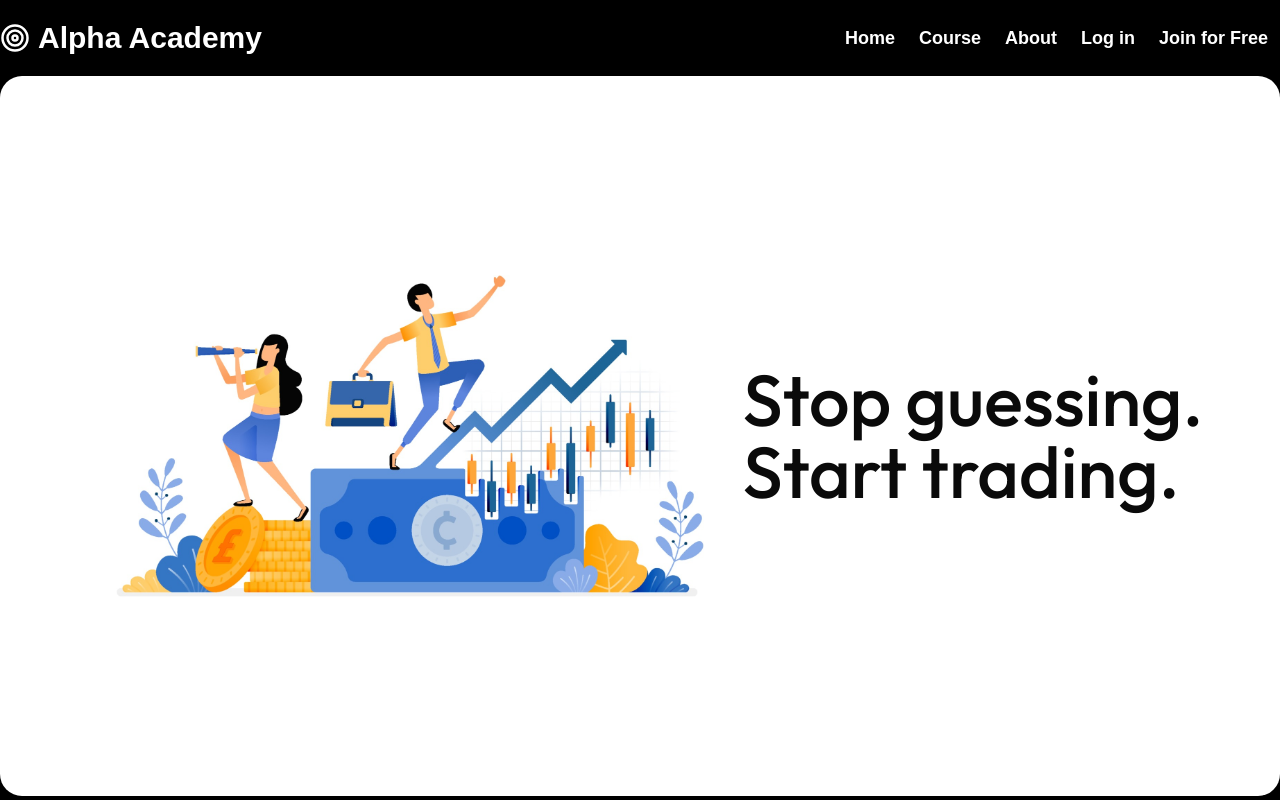
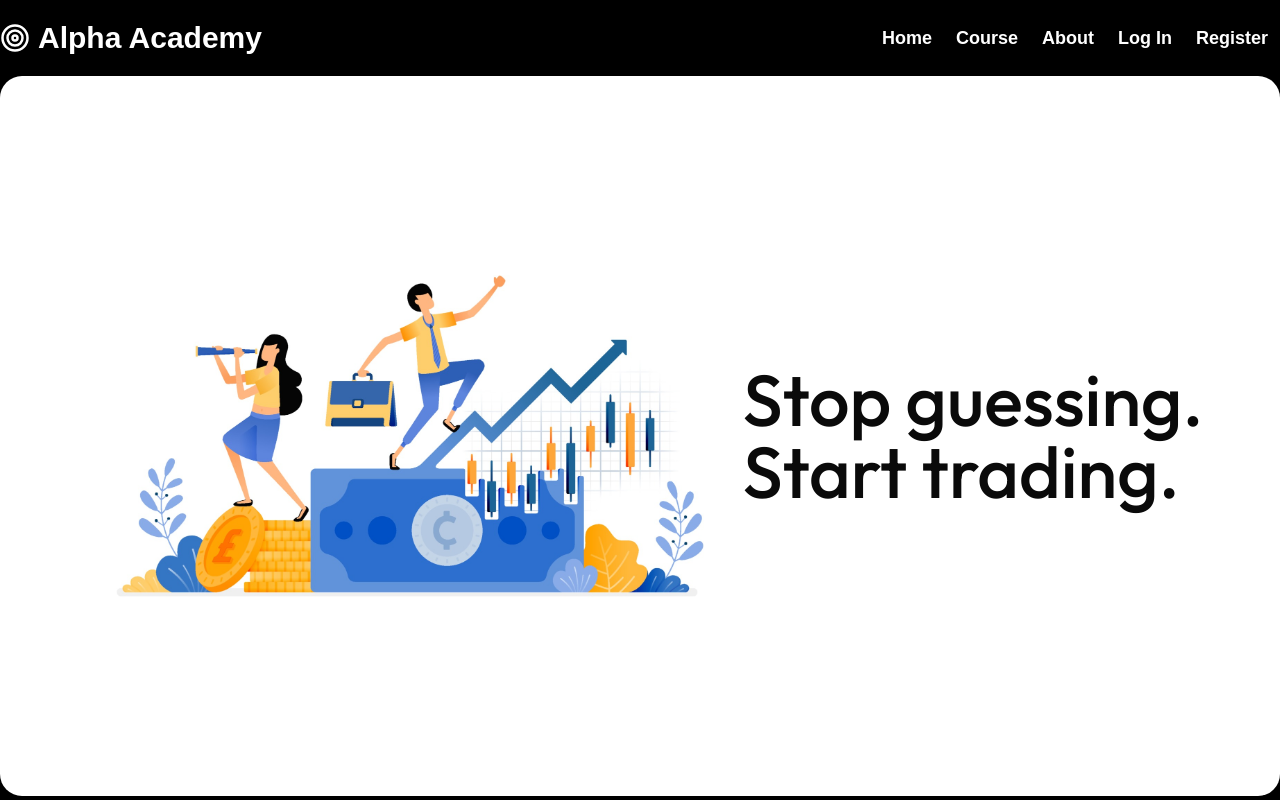
Before and after one commit to amal-j-antony/course-react, a React (Vite) app: page / in a window 1280 px wide. Shown: the top 800 px of the page. Built offline with nearby package versions, Linux system fonts and the light colour scheme; a web font is replaced by a local one.

Commit message:
feat: add login and register dialog

```diff
--- a/src/components/Header.jsx
+++ b/src/components/Header.jsx
@@ -5,6 +5,7 @@ import { MdHome } from "react-icons/md";
 import { AiFillFund } from "react-icons/ai";
 import { IoMdLogIn } from "react-icons/io";
 import { RiLoginCircleFill } from "react-icons/ri";
+
 
 import {
   Drawer,
@@ -18,6 +19,8 @@ import {
 } from "@/components/ui/drawer"
 
 import { Link } from 'react-router-dom';
+import LoginBtn from './LoginBtn';
+import RegisterBtn from './RegisterBtn';
 
 
 
@@ -58,7 +61,7 @@ function Header() {
               <DrawerClose asChild>
                 <Link className='text-2xl py-1 flex items-center gap-1' >
                   <IoMdLogIn />
-                  Log In
+                  <LoginBtn/>
                 </Link>
               </DrawerClose>
 
@@ -77,8 +80,12 @@ function Header() {
           <Link to={"/"} className='hover:bg-white hover:text-black px-3 py-1 rounded-xl cursor-pointer'>Home</Link>
           <Link to={"/course"} className='hover:bg-white hover:text-black px-3 py-1 rounded-xl cursor-pointer'>Course</Link>
           <Link to={"/about"} className='hover:bg-white hover:text-black px-3 py-1 rounded-xl cursor-pointer'>About</Link>
-          <li className='hover:bg-white hover:text-black px-3 py-1 rounded-xl cursor-pointer'>Log in</li>
-          <li className='hover:bg-white hover:text-black px-3 py-1 rounded-xl cursor-pointer'>Join for Free</li>
+          <li className='hover:bg-white hover:text-black px-3 py-1 rounded-xl cursor-pointer'>
+            <LoginBtn/>
+          </li>
+          <li className='hover:bg-white hover:text-black px-3 py-1 rounded-xl cursor-pointer'>
+            <RegisterBtn/>
+          </li>
         </ul>
       </nav>
     </div>
--- /dev/null
+++ b/src/components/LoginBtn.jsx
@@ -0,0 +1,37 @@
+import React from 'react'
+import {
+    Dialog,
+    DialogContent,
+    DialogDescription,
+    DialogHeader,
+    DialogTitle,
+    DialogTrigger,
+} from "@/components/ui/dialog"
+
+function LoginBtn() {
+    return (
+        <>
+            <Dialog>
+                <DialogTrigger>Log In</DialogTrigger>
+                <DialogContent>
+                    <DialogHeader>
+                        <DialogTitle>Login to Alpha Academy</DialogTitle>
+
+                    </DialogHeader>
+                    <form className='flex flex-col gap-2' action="">
+                        <input className='py-2 px-4 rounded-3xl border' type="text" placeholder='Enter Username' />
+                        <input className='py-2 px-4 rounded-3xl border' type="password" placeholder='Enter Password' />
+                        <div className='px-4 gap-2 flex items-center'>
+                            <input type="checkbox" /><span>Iam not a robot</span>
+                        </div>
+                        <button className='bg-black text-white py-2 px-4 rounded-xl'>Login</button>
+                    </form>
+                </DialogContent>
+            </Dialog>
+
+
+        </>
+    )
+}
+
+export default LoginBtn
--- /dev/null
+++ b/src/components/RegisterBtn.jsx
@@ -0,0 +1,40 @@
+import React from 'react'
+
+import {
+    Dialog,
+    DialogContent,
+    DialogDescription,
+    DialogHeader,
+    DialogTitle,
+    DialogTrigger,
+} from "@/components/ui/dialog"
+
+
+function RegisterBtn() {
+    return (
+        <>
+            <Dialog>
+                <DialogTrigger>Register</DialogTrigger>
+                <DialogContent>
+                    <DialogHeader>
+                        <DialogTitle>Join Alpha Academy</DialogTitle>
+
+                    </DialogHeader>
+                    <form className='flex flex-col gap-2' action="">
+                        <input className='py-2 px-4 rounded-3xl border' type="text" placeholder='Enter Username' />
+                        <input className='py-2 px-4 rounded-3xl border' type="password" placeholder='Enter Password' />
+                        <input className='py-2 px-4 rounded-3xl border' type="password" placeholder='Confirm Password' />
+                        <div className='px-4 gap-2 flex items-center'>
+                            <input type="checkbox" /><span>Iam not a robot</span>
+                        </div>
+                        <button className='bg-black text-white py-2 px-4 rounded-xl'>Register</button>
+                    </form>
+                </DialogContent>
+            </Dialog>
+
+
+        </>
+    )
+}
+
+export default RegisterBtn
```
